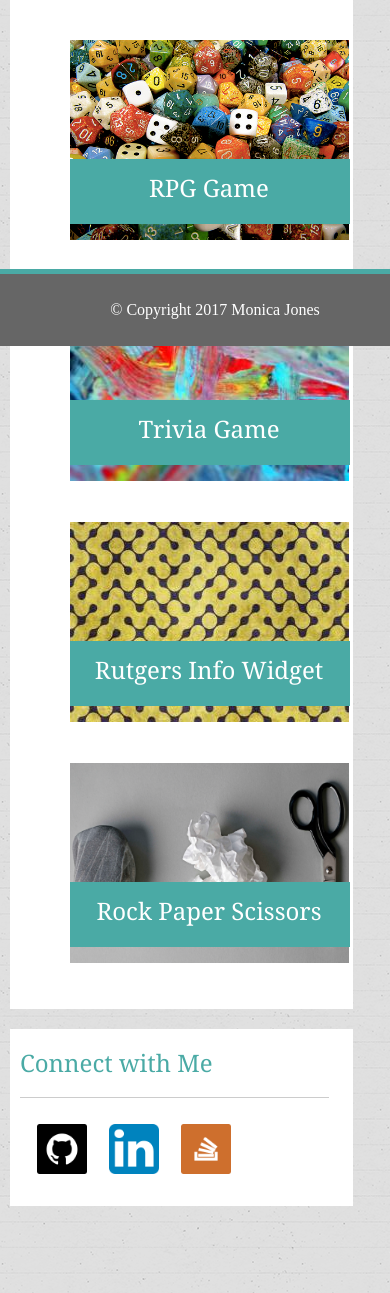
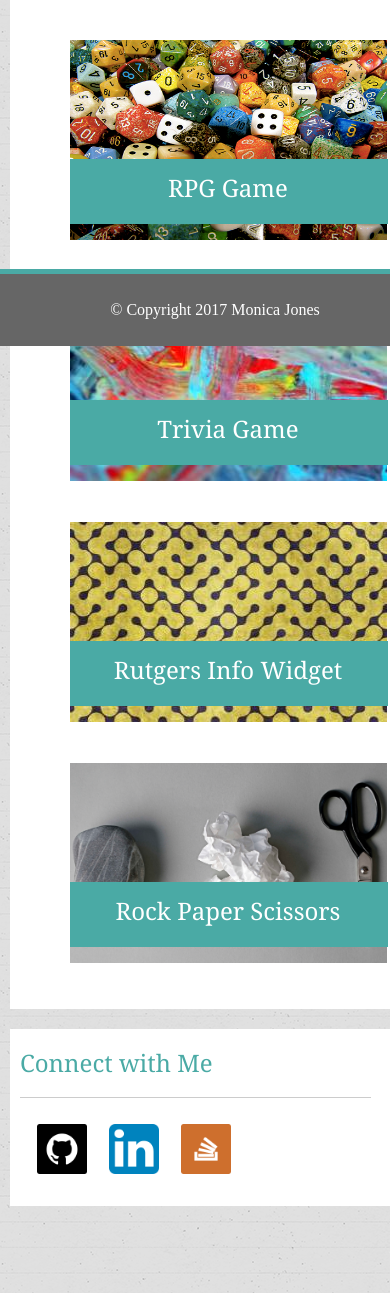
Before and after one commit to monicaj314/Portfolio, a PHP site: page /portfolio.html in a window 390 px wide. Shown: the part 498-1791 px from the top of the page. Run offline with PHP 8.4, Linux system fonts and the light colour scheme.

Commit message:
as good as portfolio is going to get

```diff
--- a/assets/css/portfolio.css
+++ b/assets/css/portfolio.css
@@ -41,6 +41,7 @@ div.gallery>img {
 		margin-left: 100px;
 }
 
+
 div.tile {
 	display: block;
 	padding: 15px;
@@ -78,7 +79,7 @@ div.tile {
 }
 @media screen and (max-width:768px) {
 		section.maxwidth.maincontent {
-		width: 88%;
+		width: 100%;
 		margin-left: 30px;
 }
 
@@ -86,16 +87,19 @@ div.tile {
 		margin-left: 30px;
 }
 	div#portfolio {
-		width: 60% ;
-		/*min-width: 75%;*/
+		width: 93% ;
+		margin-right:auto;
 		display:block;
 		overflow: auto;
+}
+div.gallery {
+	width:100%;
 }
 div.tile {
 	display: inline-block;
 }
 img.tile {
-	margin-right: 15px;
+	/*margin-right: 15px;*/
 }
 	div#navbar {
 		margin-right: 50px;
@@ -109,10 +113,10 @@ img.tile {
 	}
 
 	aside {
-		width: 50%;
+		width: 93%;
 		display:block;
 		margin:auto;
-		padding-right: 40px;
+		padding-right: 30px;
 }
 	h2 {
 		text-align: left;
```
